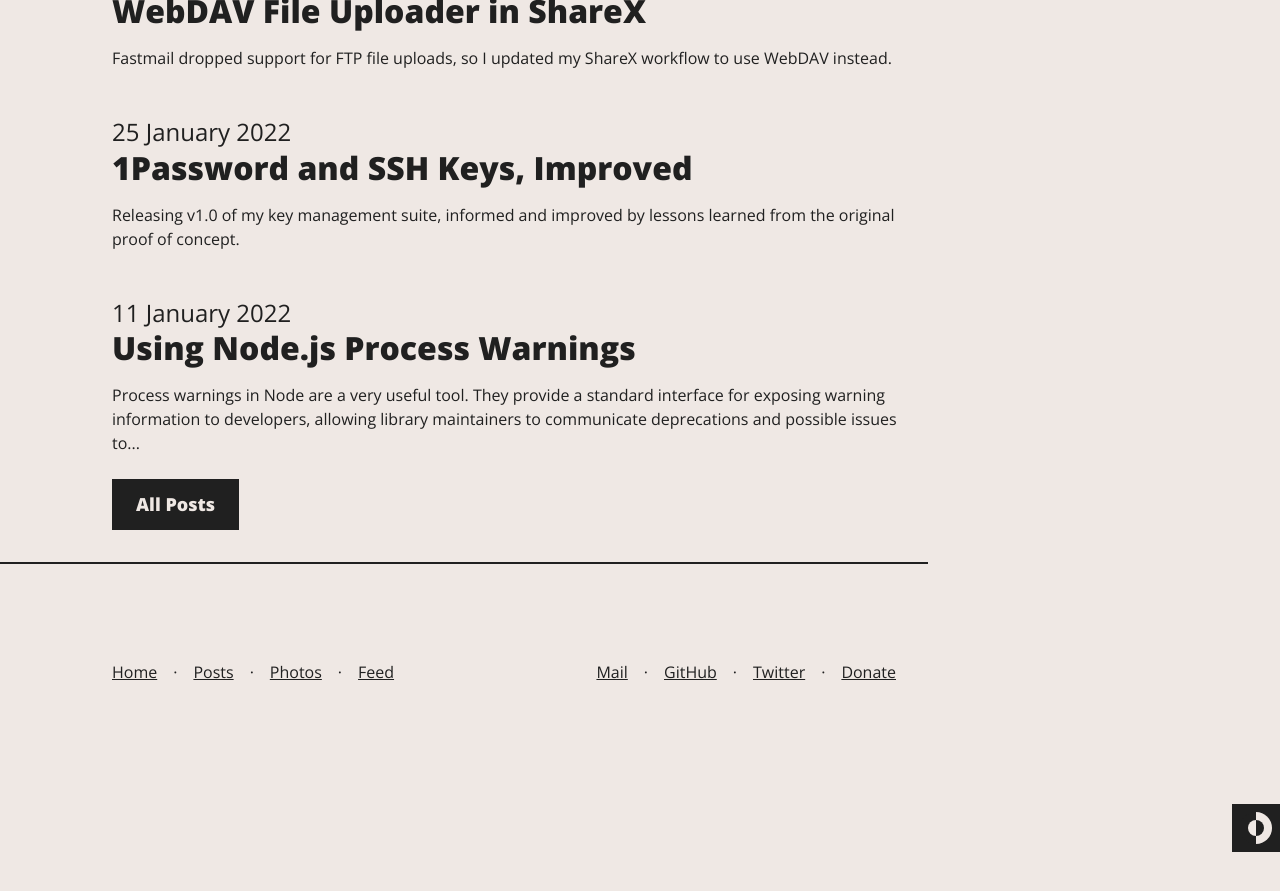
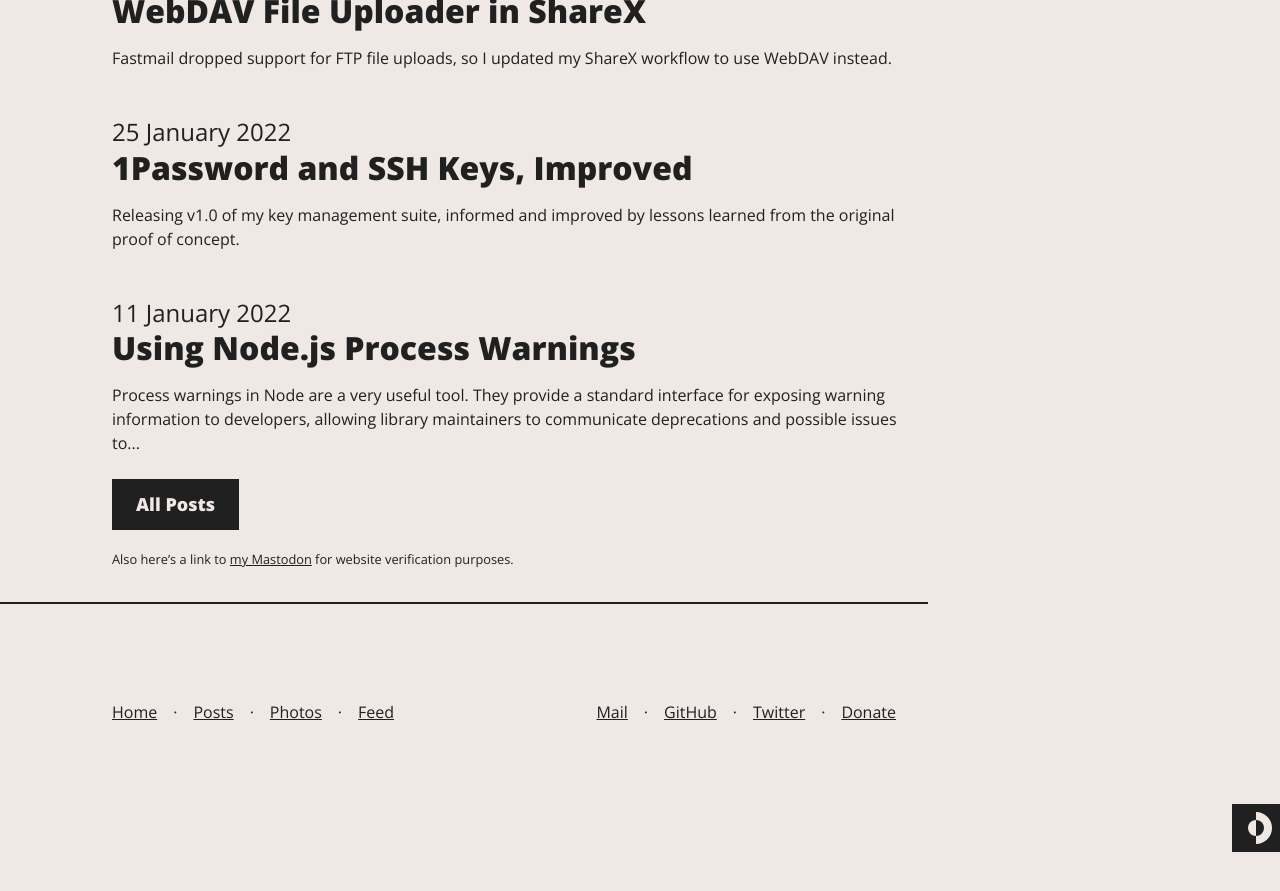
Before and after one commit to eritbh/eritbh.github.io, a Jekyll site: the page built from index.md, in a window 1280 px wide and 900 px high, scrolled down 637 px. Shown: the top 891 px of the window. Built offline with Jekyll 4.4.1, drawn with Linux system fonts in a browser that asks for light colours; before the commit the page ends 1497 px from its top, so only the background shows below that.

Commit message:
add mastodon verification thingy

```diff
--- a/index.md
+++ b/index.md
@@ -17,3 +17,5 @@ You can find me on [GitHub](https://github.com/eritbh) and [Twitter](https://twi
 {% include post_list.html num=3 %}
 
 <a class="button" href="/posts">All Posts</a>
+
+<small>Also here's a link to <a rel="me" href="https://tech.lgbt/@eritbh">my Mastodon</a> for website verification purposes.</small>
```
